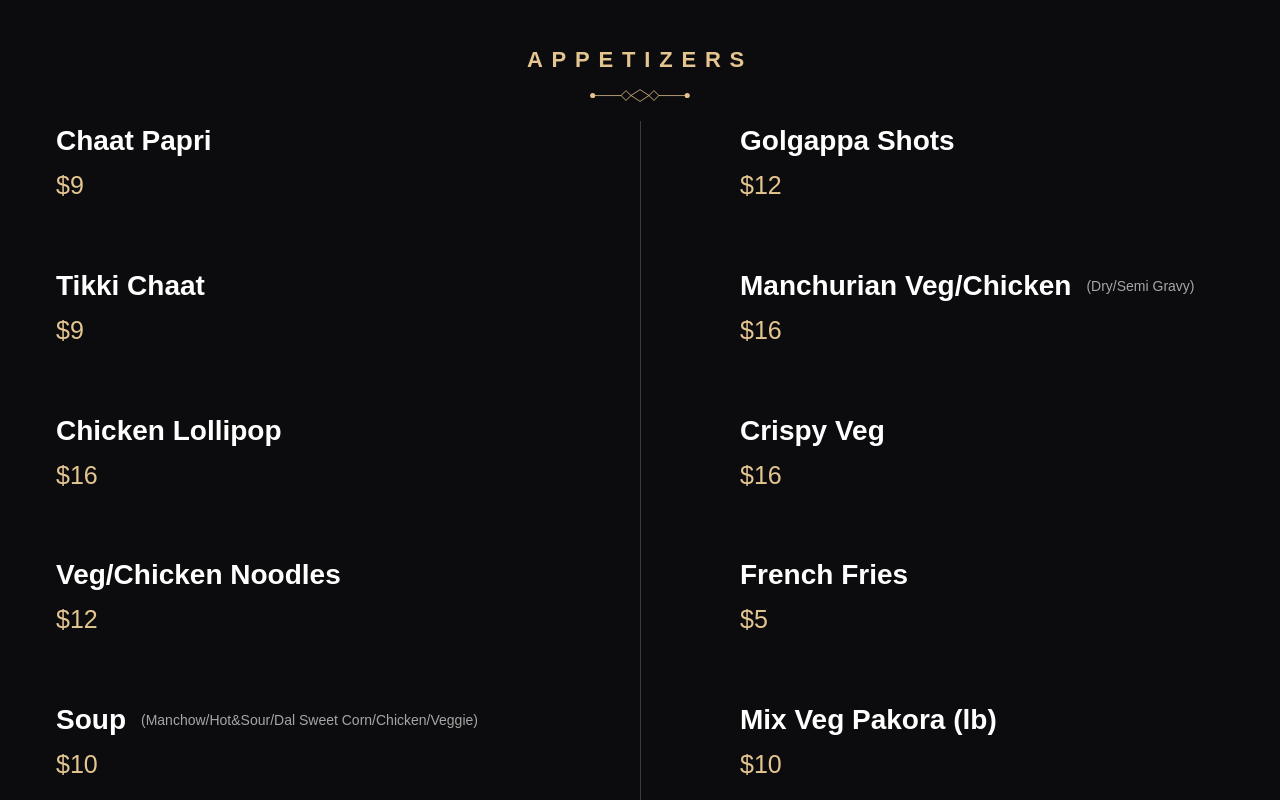
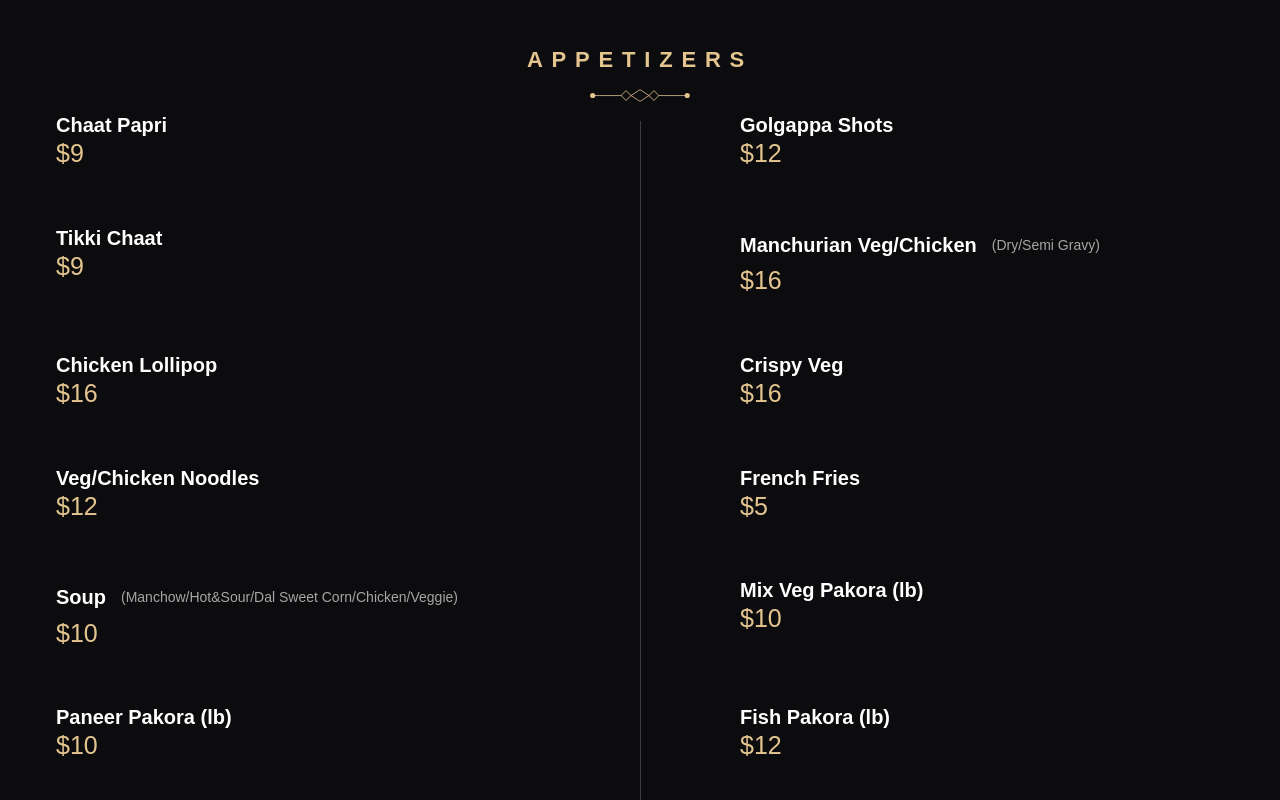
Before and after one commit to saiprabhat/Sardarji, a React (Create React App) app: page / in a window 1280 px wide. Shown: the part 1980-2780 px from the top of the page. Built offline with nearby package versions, Linux system fonts and the light colour scheme.

Commit message:
font size

```diff
--- a/src/Component/Menu.jsx
+++ b/src/Component/Menu.jsx
@@ -73,8 +73,8 @@ export default function Menu() {
                             <a
                               class="card-title"
                               style={{
-                                fontSize: "28px",
-                                lineHeight: "40px",
+                                fontSize: "20px",
+                                lineHeight: "8px",
                                 cursor: "pointer",
                               }}
                             >
```
